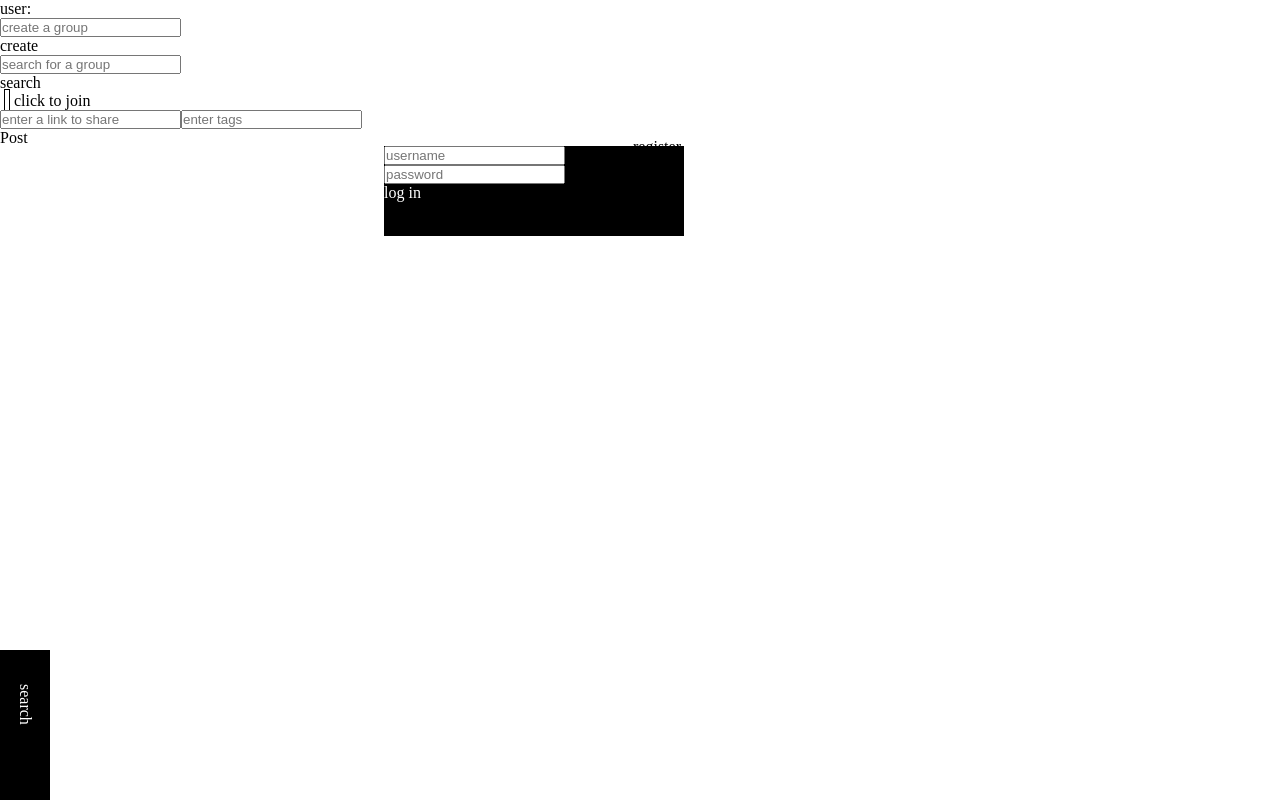
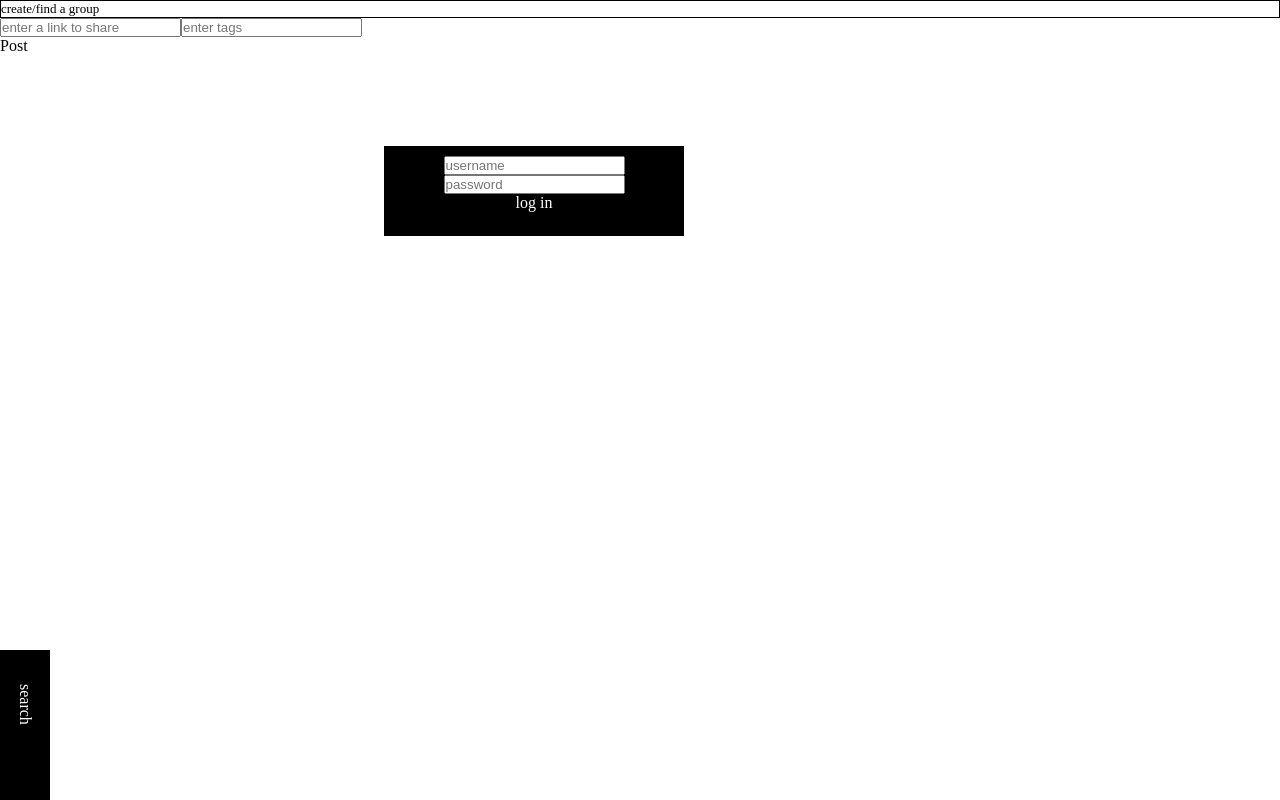
Before and after one commit to mkeigwin/project4, a React app: page / in a window 1280 px wide. Built offline with nearby package versions, Linux system fonts and the light colour scheme; the HTML template or start-up script is replaced by a standard one.

Commit message:
working on css

```diff
--- a/src/components/App.css
+++ b/src/components/App.css
@@ -7,16 +7,46 @@ header {
   position: relative;
   height: 50px;
   width: 100%;
-  background-color: black;
-  color: white;
+  border: 1px solid black;
   top: 0;
+  z-index: -5;
 }
 
 span {
   border: 1px solid black;
   margin: 0 4px 0 4px;
   padding: 2px;
+  cursor: pointer;
+  cursor: hand;
+  -webkit-animation-name: tada;
+  animation-name: tada;
 }
+
+.clicktojoin {
+  margin: 7px;
+}
+
+.searchjoingroupbar {
+  padding: 15px;
+  width: 200px;
+  height: 100px;
+  border: 1px solid black;
+  position: absolute;
+  top: 10%;
+  left: 10%;
+  -webkit-box-shadow: 0 0 10px #fff;
+  box-shadow: 0 0 10px #fff;
+}
+
+.username-display {
+  position: absolute;
+  width: 74px;
+  top: 20px;
+  right: 74px;
+  font-style: italic;
+  font-size: 22px;
+}
+
 
 .hidden {
   display: none;
@@ -31,7 +61,12 @@ span {
   color: black;
   position: relative;
   bottom: 64px;
-  right: -249px;
+  right: -122px;
+  cursor: pointer;
+  cursor: hand;
+}
+
+.loginbutton{
   cursor: pointer;
   cursor: hand;
 }
@@ -40,7 +75,7 @@ span {
   color: black;
   position: relative;
   bottom: 64px;
-  right: -266px;
+  right: -133px;
   cursor: pointer;
   cursor: hand;
 }
@@ -62,6 +97,7 @@ span {
   color: white;
   width: 300px;
   height: 90px;
+  text-align: center;
 }
 
 .searchbar {
@@ -77,7 +113,7 @@ span {
 
 .post-container {
   width: 760px;
-  margin: 0 auto 100px auto;
+  margin: 75px auto 75px auto;
   position: relative;
   text-align: center;
 }
@@ -179,6 +215,14 @@ iframe {
   text-align: left;
 }
 
+.groupheaderbutton{
+  cursor: pointer;
+  cursor: hand;
+  font-size: 13px;
+  border: 1px solid black;
+  z-index: 5;
+}
+
 .comment-delete {
   position: relative;
   top: 0px;
@@ -186,3 +230,64 @@ iframe {
   font-size: 12px;
   text-align: right;
 }
+
+/* KEYFRAMES FROM https://github.com/daneden/animate.css/blob/master/animate.css */
+
+@-webkit-keyframes tada {
+  from {
+    -webkit-transform: scale3d(1, 1, 1);
+    transform: scale3d(1, 1, 1);
+  }
+
+  10%, 20% {
+    -webkit-transform: scale3d(.9, .9, .9) rotate3d(0, 0, 1, -3deg);
+    transform: scale3d(.9, .9, .9) rotate3d(0, 0, 1, -3deg);
+  }
+
+  30%, 50%, 70%, 90% {
+    -webkit-transform: scale3d(1.1, 1.1, 1.1) rotate3d(0, 0, 1, 3deg);
+    transform: scale3d(1.1, 1.1, 1.1) rotate3d(0, 0, 1, 3deg);
+  }
+
+  40%, 60%, 80% {
+    -webkit-transform: scale3d(1.1, 1.1, 1.1) rotate3d(0, 0, 1, -3deg);
+    transform: scale3d(1.1, 1.1, 1.1) rotate3d(0, 0, 1, -3deg);
+  }
+
+  to {
+    -webkit-transform: scale3d(1, 1, 1);
+    transform: scale3d(1, 1, 1);
+  }
+}
+
+@keyframes tada {
+  from {
+    -webkit-transform: scale3d(1, 1, 1);
+    transform: scale3d(1, 1, 1);
+  }
+
+  10%, 20% {
+    -webkit-transform: scale3d(.9, .9, .9) rotate3d(0, 0, 1, -3deg);
+    transform: scale3d(.9, .9, .9) rotate3d(0, 0, 1, -3deg);
+  }
+
+  30%, 50%, 70%, 90% {
+    -webkit-transform: scale3d(1.1, 1.1, 1.1) rotate3d(0, 0, 1, 3deg);
+    transform: scale3d(1.1, 1.1, 1.1) rotate3d(0, 0, 1, 3deg);
+  }
+
+  40%, 60%, 80% {
+    -webkit-transform: scale3d(1.1, 1.1, 1.1) rotate3d(0, 0, 1, -3deg);
+    transform: scale3d(1.1, 1.1, 1.1) rotate3d(0, 0, 1, -3deg);
+  }
+
+  to {
+    -webkit-transform: scale3d(1, 1, 1);
+    transform: scale3d(1, 1, 1);
+  }
+}
+
+.tada {
+  -webkit-animation-name: tada;
+  animation-name: tada;
+}
--- a/src/components/App.jsx
+++ b/src/components/App.jsx
@@ -29,19 +29,20 @@ class App extends Component {
         username: '',
         password: ''
       },
+      currentToken: '',
       login: {
         loggedIn: false,
         username: '',
         password: ''
       },
-      currentToken: '',
-      hiddenClasses: {
       loginButton: 'hidden',
       registerButton: 'registerbutton',
       userNameDisplay: 'hidden',
       signUpFormDisplay: 'hidden',
-        logInFormDisplay: 'form-container'
-      }
+      logInFormDisplay: 'form-container',
+      loginContainer: 'loginContainer',
+      searchjoingroupbar: 'hidden',
+      clicktojoin: 'hidden'
   };
 }
 
@@ -108,6 +109,7 @@ class App extends Component {
     .then((data) => {
       this.setState({
         currentToken: data,
+        loginContainer: 'hidden',
         username: this.state.loginForm.username,
         loginForm: {
           username: '',
@@ -126,6 +128,13 @@ class App extends Component {
   }
 
   // ---------- END DANIEL PEASE CODE
+
+
+  updateFormNewPost(e){
+    this.setState({
+      newPost: e.target.value
+    });
+  }
 
   createGroup(){
     fetch('/usergroups/newGroup', {
@@ -174,7 +183,8 @@ class App extends Component {
       console.log('THE DATA FOR SEARCHGROUP IS', data)
       this.setState({
         searchGroupName: data[0].name,
-        joinGroupId: data[0].id
+        joinGroupId: data[0].id,
+        clicktojoin: 'clicktojoin'
       });
     })
     .catch(err => console.log(err));
@@ -356,7 +366,6 @@ class App extends Component {
     setTimeout(() => {this.handleChooseGroupFunctions(this.state.group_id)}, 300);
   }
 
-
   handleComments(GroupId){
     return fetch(`/posts/comments/${GroupId}`, {
       headers: {
@@ -375,25 +384,21 @@ class App extends Component {
 
   handleRegisterButton(){
     this.setState({
-      hiddenClasses: {
       loginButton: 'loginbuttonselect',
       registerButton: 'hidden',
       userNameDisplay: 'hidden',
       signUpFormDisplay: 'form-container',
       logInFormDisplay: 'hidden'
-      }
     })
   }
 
   handleLoginButton(){
     this.setState({
-      hiddenClasses: {
       loginButton: 'hidden',
       registerButton: 'registerbutton',
       userNameDisplay: 'hidden',
       signUpFormDisplay: 'hidden',
       logInFormDisplay: 'form-container'
-      }
     })
   }
 
@@ -416,18 +421,27 @@ class App extends Component {
     })
   }
 
+  opengroupfinder(){
+    console.log('hello')
+    this.setState({
+      searchjoingroupbar: 'searchjoingroupbar'
+    })
+  }
+
   render(){
     return (
       <div className="main-container">
-        <p className="username-display">user: {this.props.username} </p>
+        <div className="groupheaderbutton" onClick={() => this.opengroupfinder()}>create/find a group</div>
+        <p className="username-display">{this.state.username}</p>
         <Loginbox
           username={this.state.username}
-          signUpFormDisplay={this.state.hiddenClasses.signUpFormDisplay}
-          loginButtonDisplay={this.state.hiddenClasses.loginButton}
-          registerButtonDisplay={this.state.hiddenClasses.registerButton}
+          signUpFormDisplay={this.state.signUpFormDisplay}
+          loginButtonDisplay={this.state.loginButton}
+          registerButtonDisplay={this.state.registerButton}
+          loginFormDisplay={this.state.logInFormDisplay}
+          loginContainer={this.state.loginContainer}
           handleRegisterButton={() => this.handleRegisterButton()}
           handleLoginButton={() => this.handleLoginButton()}
-          logInFormDisplay={this.state.hiddenClasses.logInFormDisplay}
           trackSignupForm={this.trackSignupForm.bind(this)}
           postSignup={this.postSignup.bind(this)}
           trackLoginForm={this.trackLoginForm.bind(this)}
@@ -436,6 +450,10 @@ class App extends Component {
         />
         <Searchtags />
         <Searchgroup
+          closewindow
+          deleteicon={this.state.deleteicon}
+          clicktojoin={this.state.clicktojoin}
+          searchjoingroupbar={this.state.searchjoingroupbar}
           joinGroup={this.joinGroup.bind(this)}
           searchGroupName={this.state.searchGroupName}
           searchGroup={this.searchGroup.bind(this)}
--- a/src/components/loginbox/Loginbox.jsx
+++ b/src/components/loginbox/Loginbox.jsx
@@ -7,7 +7,7 @@ class Header extends Component {
 
   render(){
     return (
-      <div className="loginContainer">
+      <div className={this.props.loginContainer}>
         <SignUpForm
           signUpFormDisplay={this.props.signUpFormDisplay}
           trackSignupForm={this.props.trackSignupForm}
@@ -17,6 +17,7 @@ class Header extends Component {
           trackLoginForm={this.props.trackLoginForm}
           handleLoginFuntions={this.props.handleLoginFuntions}
           logout={this.props.logout}
+          loginFormDisplay={this.props.loginFormDisplay}
         />
         <div className={this.props.registerButtonDisplay} onClick={() => this.props.handleRegisterButton()}>
           register
--- a/src/components/loginbox/login/Login.jsx
+++ b/src/components/loginbox/login/Login.jsx
@@ -5,7 +5,7 @@ class LogInForm extends Component {
 
   render(){
     return (
-      <div className={this.props.logInFormDisplay}>
+      <div className={this.props.loginFormDisplay}>
         <input
           type="text"
           placeholder="username"
--- a/src/components/searchgroup/Searchgroup.jsx
+++ b/src/components/searchgroup/Searchgroup.jsx
@@ -4,7 +4,7 @@ class Searchgroup extends Component {
 
   render(){
     return (
-      <div className="searchjoingroupbar">
+      <div className={this.props.searchjoingroupbar}>
         <div className="creategroupbar">
           <input
           type="text"
@@ -26,13 +26,12 @@ class Searchgroup extends Component {
           </div>
         </div>
         <div className="foundgroupsbar">
-          <p className="clicktojoin">
+          <p className={this.props.clicktojoin}>
             <span onClick={this.props.joinGroup}>
               {this.props.searchGroupName}
             </span>
             click to join
           </p>
-
         </div>
       </div>
     );
```
Also changed, not shown: 4 other files (tests, documents, lock files or other folders). Lines whose indentation alone changed are shown as unchanged.
